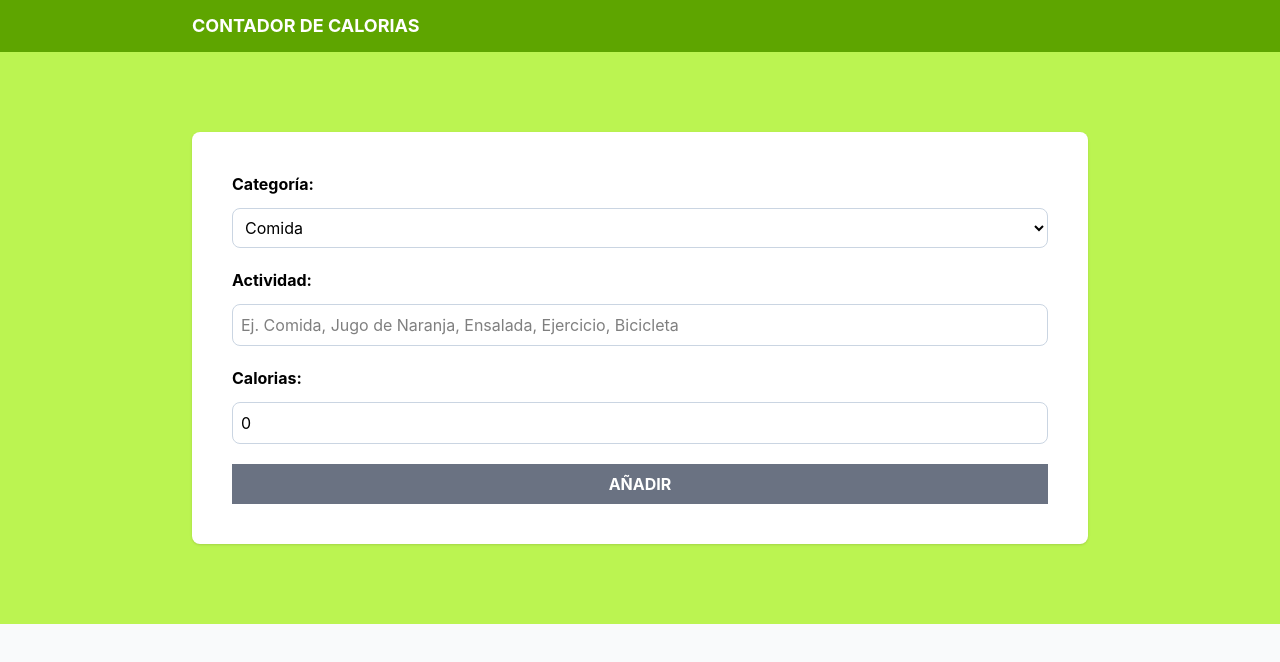
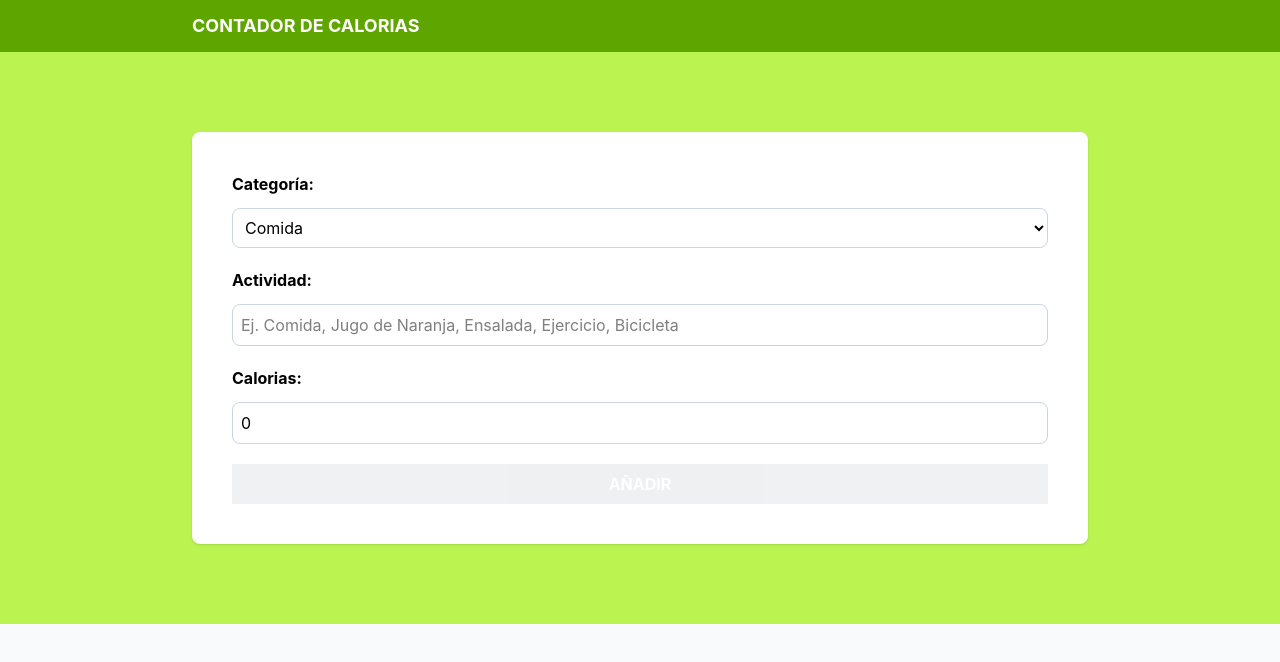
Before and after one commit to FlorBauducco/calories-tracker, a React (Vite) app: page / in a window 1280 px wide. Shown: the top 662 px of the page. Built offline with nearby package versions, Linux system fonts and the light colour scheme.

Commit message:
feat: validate form using .trim()

```diff
--- a/src/components/Form.tsx
+++ b/src/components/Form.tsx
@@ -1,8 +1,9 @@
 import { useState, type ChangeEvent } from "react";
 import { categories } from "../data/categories";
+import type { Activity } from "../types";
 
 export default function Form() {
-  const [activity, setActivity] = useState({
+  const [activity, setActivity] = useState<Activity>({
     category: 1,
     name: "",
     calories: 0,
@@ -13,10 +14,17 @@ export default function Form() {
       | ChangeEvent<HTMLSelectElement, HTMLSelectElement>
       | ChangeEvent<HTMLInputElement, HTMLInputElement>,
   ) => {
+    const isNumberField = ["category", "calories"].includes(e.target.id);
+
     setActivity({
       ...activity,
-      [e.target.id]: e.target.value,
+      [e.target.id]: isNumberField ? +e.target.value : e.target.value,
     });
+  };
+
+  const isValidActivity = () => {
+    const { name, calories } = activity;
+    return name.trim() !== "" && calories > 0;
   };
 
   return (
@@ -69,8 +77,10 @@ export default function Form() {
 
       <input
         type="submit"
-        className=" bg-gray-500 hover:bg-gray-700 w-full p-2 font-bold uppercase text-white cursor-pointer"
+        className=" bg-gray-500 hover:bg-gray-700 w-full p-2 font-bold uppercase text-white cursor-pointer
+        disabled:opacity-10"
         value="Añadir"
+        disabled={!isValidActivity()}
       />
     </form>
   );
--- a/src/types/index.ts
+++ b/src/types/index.ts
@@ -2,3 +2,9 @@ export type Category = {
   id: number;
   name: string;
 };
+
+export type Activity = {
+  category: number;
+  name: string;
+  calories: number;
+};
```
